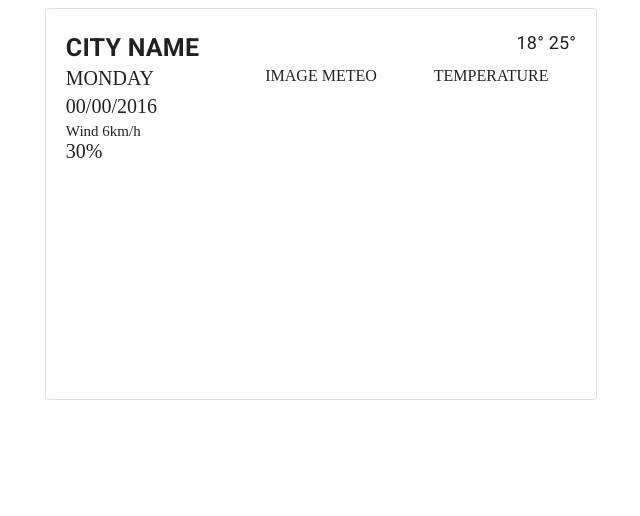
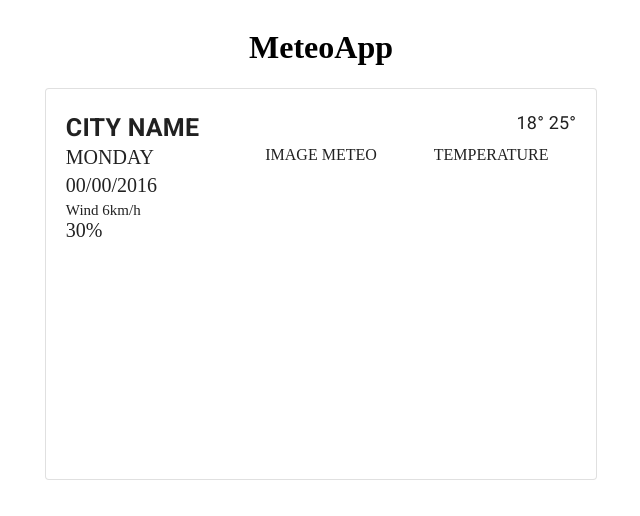
Before and after one commit to Letiste/WeatherApp, a React (Create React App) app: page / in a window 1280 px wide. Shown: the top 516 px of the page, without its empty margins (319-959 px from the left). Built offline with nearby package versions, Linux system fonts and the light colour scheme.

Commit message:
pass test

```diff
--- a/src/App.js
+++ b/src/App.js
@@ -5,6 +5,7 @@ import MeteoCard from "./MeteoCard";
 function App() {
   return (
     <Grid container direction="column" justify="center" alignItems="center">
+      <h1>MeteoApp</h1>
       <MeteoCard />
     </Grid>
   );
```
